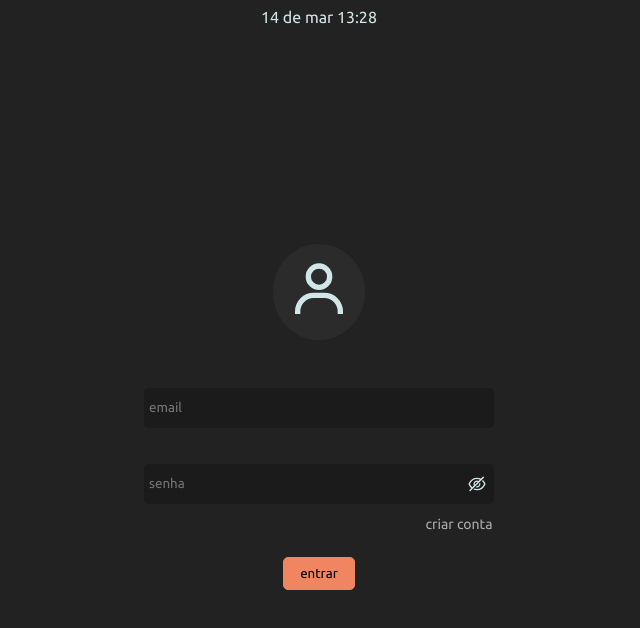
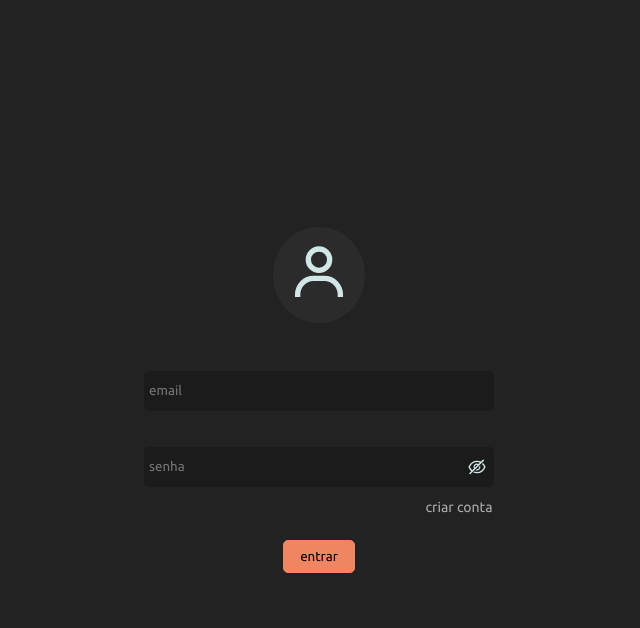
Before and after one commit to Jefferson-Guirra/Vscode-Portfolio, a Next.js app: page /user/login in a window 1280 px wide. Shown: the top 628 px of the page, without its empty margins (321-961 px from the left). Built offline with nearby package versions, Linux system fonts and the light colour scheme.

Commit message:
refactor: remove header from component UserPage

```diff
--- a/src/components/forms/form/userPageForm.tsx
+++ b/src/components/forms/form/userPageForm.tsx
@@ -1,6 +1,4 @@
 import React from 'react'
-import Clock from '../../header/clock/Clock'
-import { ClockProps } from '@/protocols/clock'
 import { BiUser } from 'react-icons/bi'
 import Form from './index'
 import { FormProps } from './form-protocols'
@@ -9,24 +7,8 @@ import * as C from './user-form'
 type Props = FormProps
 
 const UserPage = ({ button, handleSubmit, inputs, linkProps }: Props) => {
-  const clockProps: ClockProps = {
-    language: 'pt-BR',
-    dateTimeFormatOptions: {
-      day: '2-digit',
-      month: 'short',
-      hour: '2-digit',
-      minute: '2-digit',
-    },
-  }
-
   return (
     <C.Container>
-      <header>
-        <Clock
-          language={clockProps.language}
-          dateTimeFormatOptions={clockProps.dateTimeFormatOptions}
-        />
-      </header>
       <article className="content-box">
         <div className="content">
           <span className="user-icon">
```
